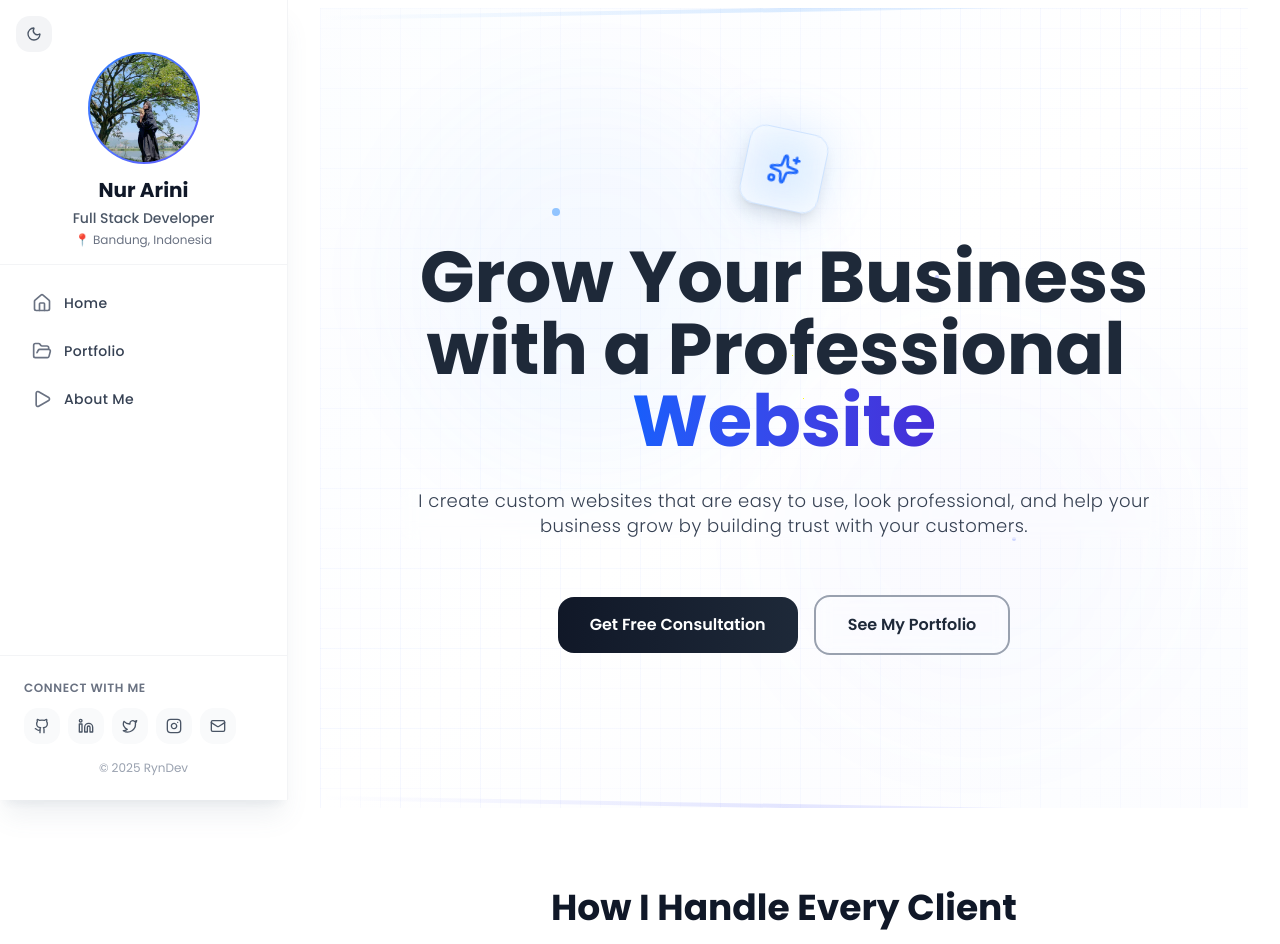
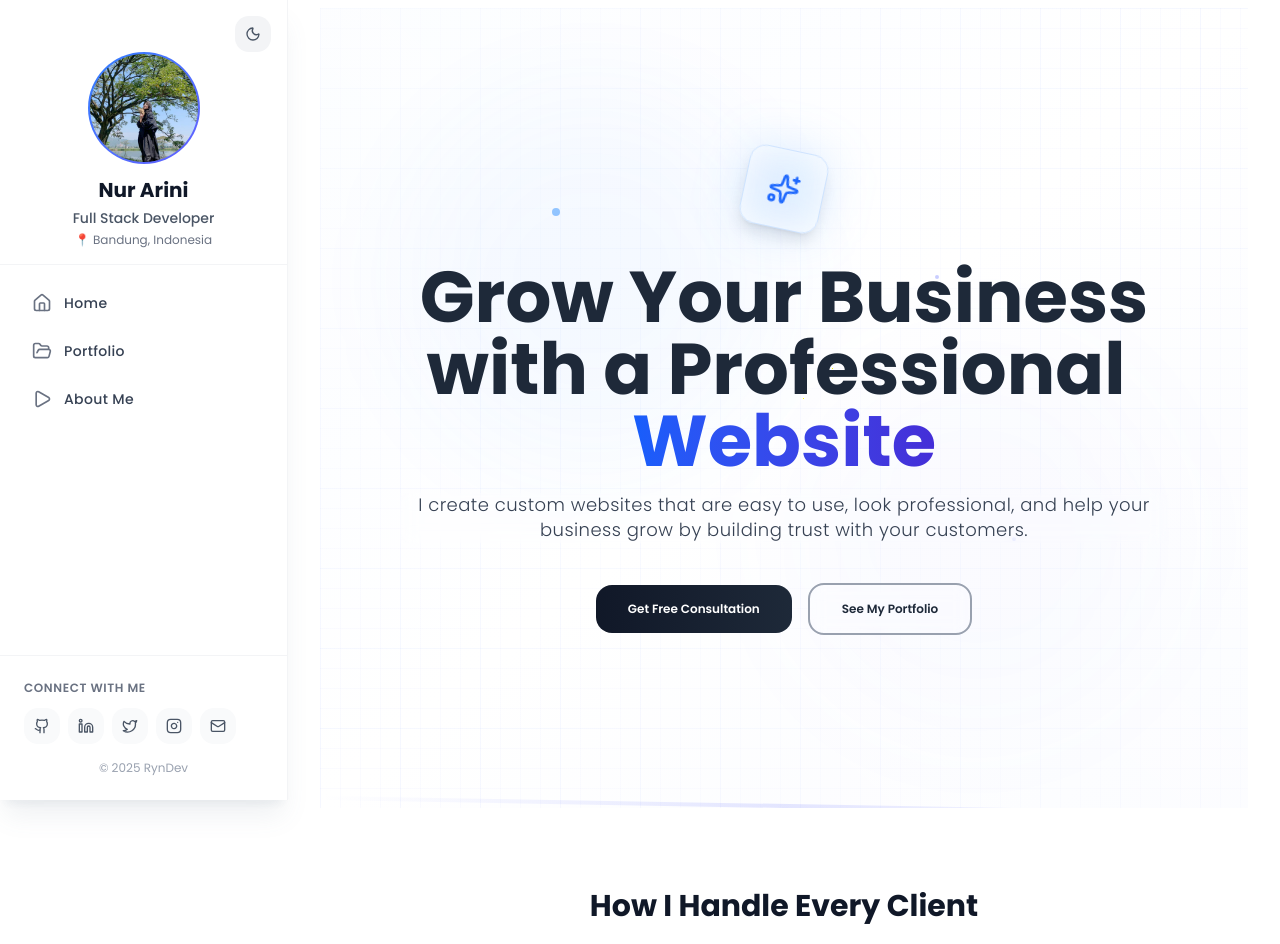
Before and after one commit to daffamusyafa/portfolio-daffa, a Next.js app: page / in a window 1280 px wide. Shown: the top 944 px of the page. Built offline with nearby package versions, Linux system fonts and the light colour scheme.

Commit message:
feat: add dark mode provider

```diff
--- a/src/app/layout.tsx
+++ b/src/app/layout.tsx
@@ -2,6 +2,7 @@ import type { Metadata } from "next";
 import { Geist, Geist_Mono, Poppins } from "next/font/google";
 import "./globals.css";
 import Sidebar from "@/components/Sidebar";
+import { DarkModeProvider } from "@/components/DarkMode";
 
 const geistSans = Geist({
   variable: "--font-geist-sans",
@@ -32,10 +33,9 @@ export default function RootLayout({
   return (
     <html lang="en">
       <body className={`${geistSans.variable} ${geistMono.variable} ${poppins.variable} antialiased`}>
+        <DarkModeProvider>
           <div className="min-h-screen bg-white dark:bg-gray-900">
             <Sidebar />
-
-          {/* Main content dengan responsive margin dan padding */}
             <main
               className="
             ml-0 lg:ml-72
@@ -52,6 +52,7 @@ export default function RootLayout({
               {children}
             </main>
           </div>
+        </DarkModeProvider>
       </body>
     </html>
   );
--- a/src/app/portfolio/page.tsx
+++ b/src/app/portfolio/page.tsx
@@ -7,7 +7,7 @@ import { projects } from "@/data";
 const PortfolioPage = () => {
 
   return (
-    <div className="min-h-screen py-10 font-poppins">
+    <div className="min-h-screen py-4 sm:py-10 font-poppins px-3 sm:px-1 ">
       <div className="mx-auto">
         <div className="mb-8">
           <h1 className="text-3xl font-bold text-gray-900">Portfolio</h1>
--- /dev/null
+++ b/src/components/DarkMode.tsx
@@ -0,0 +1,53 @@
+"use client";
+
+import React, { createContext, useContext, useState, useEffect, ReactNode } from "react";
+
+interface DarkModeContextType {
+  isDarkMode: boolean;
+  toggleDarkMode: () => void;
+}
+
+const DarkModeContext = createContext<DarkModeContextType | undefined>(undefined);
+
+export const useDarkMode = () => {
+  const context = useContext(DarkModeContext);
+  if (context === undefined) {
+    throw new Error("useDarkMode must be used within a DarkModeProvider");
+  }
+  return context;
+};
+
+interface DarkModeProviderProps {
+  children: ReactNode;
+}
+
+export const DarkModeProvider: React.FC<DarkModeProviderProps> = ({ children }) => {
+  const [isDarkMode, setIsDarkMode] = useState(false);
+
+  useEffect(() => {
+    const savedMode = localStorage.getItem("darkMode");
+    if (savedMode) {
+      setIsDarkMode(JSON.parse(savedMode));
+    } else {
+      const systemPrefersDark = window.matchMedia("(prefers-color-scheme: dark)").matches;
+      setIsDarkMode(systemPrefersDark);
+    }
+  }, []);
+
+  // Save to localStorage and update document class when dark mode changes
+  useEffect(() => {
+    localStorage.setItem("darkMode", JSON.stringify(isDarkMode));
+
+    if (isDarkMode) {
+      document.documentElement.classList.add("dark");
+    } else {
+      document.documentElement.classList.remove("dark");
+    }
+  }, [isDarkMode]);
+
+  const toggleDarkMode = () => {
+    setIsDarkMode((prev) => !prev);
+  };
+
+  return <DarkModeContext.Provider value={{ isDarkMode, toggleDarkMode }}>{children}</DarkModeContext.Provider>;
+};
--- a/src/components/Sidebar.tsx
+++ b/src/components/Sidebar.tsx
@@ -4,6 +4,7 @@ import React, { useState } from "react";
 import { Home, FolderOpen, Play, Moon, Sun, Github, Linkedin, Twitter, Instagram, Mail, Menu, X } from "lucide-react";
 import Image from "next/image";
 import { useRouter } from "next/navigation";
+import { useDarkMode } from "./DarkMode";
 
 interface NavigationItem {
   id: string;
@@ -28,8 +29,9 @@ const socialLinks = [
 
 export default function Sidebar() {
   const [activeItem, setActiveItem] = useState("introduction");
-  const [isDarkMode, setIsDarkMode] = useState(false);
   const [isSidebarOpen, setIsSidebarOpen] = useState(false);
+  const { isDarkMode, toggleDarkMode } = useDarkMode();
+
 
   const router = useRouter();
 
@@ -68,9 +70,12 @@ export default function Sidebar() {
       >
         {/* Profile Section - UI sama persis */}
         <div className="p-4 border-b border-gray-100 dark:border-gray-800">
-          <button onClick={() => setIsDarkMode(!isDarkMode)} className="p-2.5 rounded-xl bg-gray-100 dark:bg-gray-800 hover:bg-gray-200 dark:hover:bg-gray-700 transition-all duration-200 group">
-            {isDarkMode ? <Sun className="w-4 h-4 text-yellow-500 group-hover:rotate-12 transition-transform duration-200" /> : <Moon className="w-4 h-4 text-gray-600 group-hover:-rotate-12 transition-transform duration-200" />}
-          </button>
+          <div className="flex justify-end">
+            <button onClick={toggleDarkMode} className="p-2.5 rounded-xl bg-gray-100 dark:bg-gray-800 hover:bg-gray-200 dark:hover:bg-gray-700 transition-all duration-200 group">
+              {isDarkMode ? <Sun className="w-4 h-4 text-yellow-500 group-hover:rotate-12 transition-transform duration-200" /> : <Moon className="w-4 h-4 text-gray-600 group-hover:-rotate-12 transition-transform duration-200" />}
+            </button>
+          </div>
+
           <div className="flex items-center justify-center mb-3">
             <div className="relative">
               <div className="w-28 h-28 rounded-full bg-gradient-to-br from-blue-500 to-indigo-500 p-0.5">
@@ -78,6 +83,7 @@ export default function Sidebar() {
               </div>
             </div>
           </div>
+
           <div className="space-y-1 flex flex-col items-center">
             <h2 className="text-xl font-bold text-gray-900 dark:text-white">Nur Arini</h2>
             <p className="text-sm text-gray-600 dark:text-gray-400 font-medium">Full Stack Developer</p>
--- a/src/components/home/HandleClient.tsx
+++ b/src/components/home/HandleClient.tsx
@@ -6,8 +6,8 @@ const HandleClient = () => {
     <section id="process" className="py-20 bg-white font-poppins">
       <div className="max-w-7xl mx-auto px-4 sm:px-6 lg:px-8">
         <div className="text-center mb-16">
-          <h2 className="text-3xl md:text-4xl font-bold text-gray-900 mb-4">How I Handle Every Client</h2>
-          <p className="text-xl text-gray-600 max-w-2xl mx-auto">A transparent, collaborative process that ensures your project succeeds from idea to launch</p>
+          <h2 className="text-2xl md:text-3xl font-bold text-gray-900 mb-4">How I Handle Every Client</h2>
+          <p className="text-md sm:text-lg text-gray-600 max-w-2xl mx-auto">A transparent, collaborative process that ensures your project succeeds from idea to launch</p>
         </div>
 
         <div className="max-w-4xl mx-auto">
--- a/src/components/home/HeroSection.tsx
+++ b/src/components/home/HeroSection.tsx
@@ -12,12 +12,10 @@ export default function HeroSection() {
   }, []);
 
   return (
-    <div className="min-h-screen font-poppins flex items-center justify-center relative overflow-hidden bg-white dark:from-gray-900 dark:via-gray-900 dark:to-blue-950/20">
-      {/* Animated Grid Background */}
+    <div className="min-h-screen font-poppins flex items-center justify-center relative overflow-hidden bg-white dark:bg-gradient-to-br dark:from-gray-900 dark:via-slate-900 dark:to-gray-800">
       <div className="absolute inset-0 overflow-hidden">
-        {/* Base Grid */}
         <div
-          className="absolute inset-0 opacity-30 dark:opacity-20"
+          className="absolute inset-0 opacity-30 dark:opacity-40"
           style={{
             backgroundImage: `
               linear-gradient(rgba(59, 130, 246, 0.1) 1px, transparent 1px),
@@ -27,9 +25,8 @@ export default function HeroSection() {
           }}
         />
 
-        {/* Accent Grid - Smaller */}
         <div
-          className="absolute inset-0 opacity-20 dark:opacity-10"
+          className="absolute inset-0 opacity-20 dark:opacity-30"
           style={{
             backgroundImage: `
               linear-gradient(rgba(99, 102, 241, 0.15) 1px, transparent 1px),
@@ -39,46 +36,40 @@ export default function HeroSection() {
           }}
         />
 
-        {/* Gradient Overlays for Depth */}
-        <div className="absolute inset-0 bg-gradient-to-br from-blue-50/30 via-transparent to-indigo-50/30 dark:from-blue-900/10 dark:via-transparent dark:to-indigo-900/10" />
-        <div className="absolute inset-0 bg-gradient-to-tr from-transparent via-white/40 to-transparent dark:via-gray-900/40" />
+        <div className="absolute inset-0 bg-gradient-to-br from-blue-50/30 via-transparent to-indigo-50/30 dark:from-blue-900/20 dark:via-transparent dark:to-indigo-900/30" />
+        <div className="absolute inset-0 bg-gradient-to-tr from-transparent via-white/40 to-transparent dark:via-slate-800/60" />
 
-        {/* Animated Dots */}
-        <div className="absolute top-1/4 left-1/4 w-2 h-2 bg-blue-400 rounded-full opacity-60 animate-pulse" />
-        <div className="absolute top-1/3 right-1/3 w-1 h-1 bg-indigo-400 rounded-full opacity-40 animate-pulse delay-300" />
-        <div className="absolute bottom-1/4 left-1/3 w-1.5 h-1.5 bg-blue-300 rounded-full opacity-50 animate-pulse delay-700" />
-        <div className="absolute bottom-1/3 right-1/4 w-1 h-1 bg-indigo-300 rounded-full opacity-30 animate-pulse delay-1000" />
+        <div className="absolute top-1/4 left-1/4 w-2 h-2 bg-blue-400 rounded-full opacity-60 animate-pulse dark:bg-blue-300 dark:opacity-80" />
+        <div className="absolute top-1/3 right-1/3 w-1 h-1 bg-indigo-400 rounded-full opacity-40 animate-pulse delay-300 dark:bg-indigo-300 dark:opacity-60" />
+        <div className="absolute bottom-1/4 left-1/3 w-1.5 h-1.5 bg-blue-300 rounded-full opacity-50 animate-pulse delay-700 dark:bg-blue-200 dark:opacity-70" />
+        <div className="absolute bottom-1/3 right-1/4 w-1 h-1 bg-indigo-300 rounded-full opacity-30 animate-pulse delay-1000 dark:bg-indigo-200 dark:opacity-50" />
 
-        {/* Flowing Lines */}
-        <div className="absolute top-0 left-0 w-full h-1 bg-gradient-to-r from-transparent via-blue-400/20 to-transparent transform -skew-y-1" />
-        <div className="absolute bottom-0 right-0 w-full h-1 bg-gradient-to-l from-transparent via-indigo-400/20 to-transparent transform skew-y-1" />
+        <div className="absolute bottom-0 right-0 w-full h-1 bg-gradient-to-l from-transparent via-indigo-400/20 to-transparent transform skew-y-1 dark:via-indigo-300/30" />
       </div>
 
-      {/* Subtle Glow Effects */}
-      <div className="absolute top-20 left-20 w-96 h-96 bg-blue-400/5 rounded-full blur-3xl animate-pulse" />
-      <div className="absolute bottom-20 right-20 w-96 h-96 bg-indigo-400/5 rounded-full blur-3xl animate-pulse delay-1000" />
+      <div className="absolute top-20 left-20 w-96 h-96 bg-blue-400/5 rounded-full blur-3xl animate-pulse dark:bg-blue-300/10" />
+      <div className="absolute bottom-20 right-20 w-96 h-96 bg-indigo-400/5 rounded-full blur-3xl animate-pulse delay-1000 dark:bg-indigo-300/10" />
 
-      {/* Main Content */}
-      <div className="max-w-6xl mx-auto px-8 relative z-10 pb-8">
-        <div className="text-center space-y-8">
+      <div className="max-w-7xl mx-auto px-8 relative z-10 pb-8">
+        <div className="text-center space-y-4">
           {/* Decorative Elements */}
           <div className="flex justify-center mb-8">
             <div className="relative">
-              <div className="w-20 h-20 bg-white/70 dark:bg-gray-800/70 backdrop-blur-sm border border-blue-100 dark:border-gray-700 rounded-2xl flex items-center justify-center transform rotate-12 hover:rotate-0 transition-transform duration-500 shadow-lg">
-                <Sparkles className="w-8 h-8 text-blue-600 dark:text-blue-400" />
+              <div className="w-16 h-16 sm:w-20 sm:h-20 bg-white/70 dark:bg-slate-800/80 backdrop-blur-sm border border-blue-100 dark:border-slate-600 rounded-2xl flex items-center justify-center transform rotate-12 hover:rotate-0 transition-transform duration-500 shadow-lg dark:shadow-slate-900/50">
+                <Sparkles className="w-8 h-8 text-blue-600 dark:text-blue-300" />
               </div>
               {/* Glow effect around icon */}
-              <div className="absolute inset-0 w-20 h-20 bg-blue-400/20 rounded-2xl blur-xl transform rotate-12" />
+              <div className="absolute inset-0 w-20 h-20 bg-blue-400/20 rounded-2xl blur-xl transform rotate-12 dark:bg-blue-300/30" />
             </div>
           </div>
 
           {/* Animated Typography */}
-          <div className="space-y-6">
+          <div className="space-y-4">
             <div className={`transition-all duration-1000 transform ${isVisible ? "translate-y-0 opacity-100" : "translate-y-8 opacity-0"}`}>
               <div className="flex items-center justify-center gap-8 flex-wrap">
                 <div className="text-4xl md:text-6xl lg:text-7xl font-bold">
-                  <span className="text-gray-800 dark:text-gray-200 mr-4">Grow Your Business with a Professional</span>
-                  <span className={`bg-gradient-to-r from-blue-600 to-indigo-700 bg-clip-text text-transparent animate-pulse`}> Website</span>
+                  <span className="text-gray-800 dark:text-gray-100 mr-4">Grow Your Business with a Professional</span>
+                  <span className={`bg-gradient-to-r from-blue-600 to-indigo-700 dark:from-blue-400 dark:to-indigo-400 bg-clip-text text-transparent animate-pulse`}> Website</span>
                   <span className="text-gray-600 dark:text-gray-400"></span>
                 </div>
               </div>
@@ -87,19 +78,23 @@ export default function HeroSection() {
 
           {/* Subtitle */}
           <div className={`transition-all duration-1000 delay-700 transform ${isVisible ? "translate-y-0 opacity-100" : "translate-y-8 opacity-0"}`}>
-            <p className="text-lg md:text-md tracking-wide text-gray-700 dark:text-gray-400 font-light max-w-3xl mx-auto leading-snug backdrop-blur-sm">
+            <p className="text-sm md:text-lg tracking-wide text-gray-700 dark:text-gray-300 font-light max-w-3xl mx-auto leading-snug backdrop-blur-sm">
               I create custom websites that are easy to use, look professional, and help your business grow by building trust with your customers.
             </p>
           </div>
 
           {/* Action Buttons */}
-          <div className={`flex flex-col sm:flex-row gap-4 justify-center items-center pt-6 transition-all duration-1000 delay-1000 transform ${isVisible ? "translate-y-0 opacity-100" : "translate-y-8 opacity-0"}`}>
-            <button className="group bg-gradient-to-r from-gray-900 to-gray-800 dark:from-gray-100 dark:to-gray-200 text-white dark:text-gray-900 px-8 py-4 rounded-2xl font-semibold hover:shadow-2xl transition-all duration-300 transform hover:scale-105 flex items-center gap-3 backdrop-blur-sm">
-              <a href="https://wa.me/6285703223464?text=Hi%20I'm%20interested%20in%20a%20consultation">Get Free Consultation</a>
+          <div className={`flex flex-row gap-4 justify-center items-center pt-6 transition-all duration-1000 delay-1000 transform ${isVisible ? "translate-y-0 opacity-100" : "translate-y-8 opacity-0"}`}>
+            <button className="group bg-gradient-to-r from-gray-900 to-gray-800 dark:from-slate-100 dark:to-gray-100 text-white dark:text-slate-900 px-8 py-4 rounded-2xl font-semibold hover:shadow-2xl dark:hover:shadow-slate-700/50 transition-all duration-300 transform hover:scale-105 flex items-center gap-3 backdrop-blur-sm">
+              <a href="https://wa.me/6285703223464?text=Hi%20I'm%20interested%20in%20a%20consultation" className="text-xs sm:text-md">
+                Get Free Consultation
+              </a>
             </button>
 
-            <button className="group border-2 border-gray-400 dark:border-gray-600 text-gray-800 dark:text-gray-300 px-8 py-4 rounded-2xl font-semibold hover:border-gray-500 dark:hover:border-gray-500 hover:bg-gray-100 dark:hover:bg-gray-800/50 transition-all duration-300 flex items-center gap-3 backdrop-blur-sm">
-              <Link href={'/portfolio'}>See My Portfolio</Link>
+            <button className="group border-2 border-gray-400 dark:border-slate-500 text-gray-800 dark:text-gray-200 px-8 py-4 rounded-2xl font-semibold hover:border-gray-500 dark:hover:border-slate-400 hover:bg-gray-100 dark:hover:bg-slate-800/60 transition-all duration-300 flex items-center gap-3 backdrop-blur-sm">
+              <Link href={"/portfolio"} className="text-xs sm:text-md">
+                See My Portfolio
+              </Link>
             </button>
           </div>
         </div>
--- a/src/components/home/ServiceSection.tsx
+++ b/src/components/home/ServiceSection.tsx
@@ -9,8 +9,8 @@ const ServiceSection = () => {
     <section id="services" className="pt-20 pb-6 font-poppins">
       <div className="max-w-7xl mx-auto px-4 sm:px-6 lg:px-8">
         <div className="text-center mb-16">
-          <h2 className="text-3xl md:text-4xl font-bold text-gray-900 mb-4">My Solutions for Your Success</h2>
-          <p className="text-xl text-gray-600 max-w-2xl mx-auto">Choose from my comprehensive range of web development services</p>
+          <h2 className="text-2xl md:text-3xl font-bold text-gray-900 mb-4">My Solutions for Your Success</h2>
+          <p className="text-md text-gray-600 max-w-2xl mx-auto">Choose from my comprehensive range of web development services</p>
         </div>
 
         <div className="grid grid-cols-1 md:grid-cols-2 gap-8">
```
Lines whose indentation alone changed are shown as unchanged.
